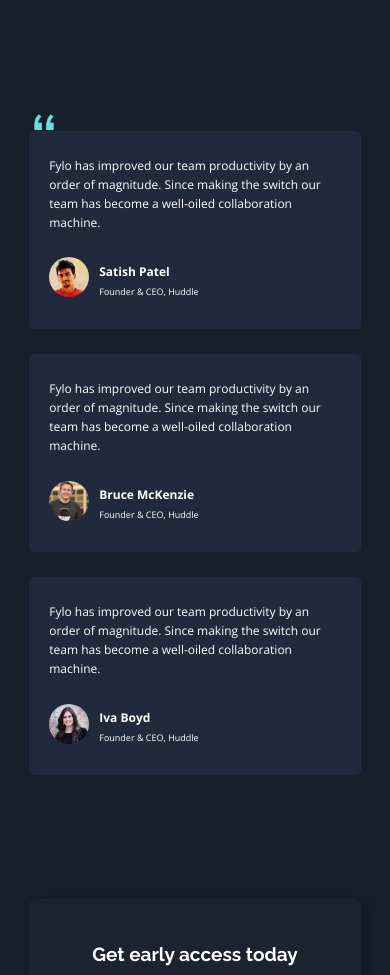
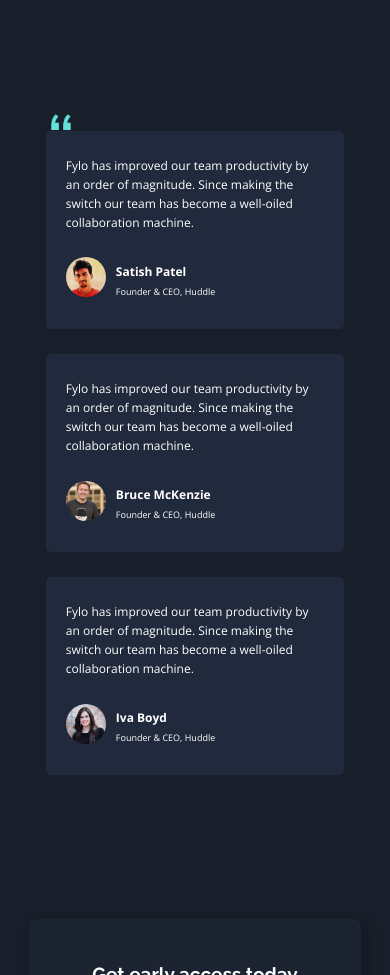
Before and after one commit to PolinaKerkenyakova/fylo-dark-theme-landing-page, a website: page index.html in a window 390 px wide. Shown: the part 2440-3415 px from the top of the page. Drawn offline with nearby package versions, Linux system fonts and the light colour scheme.

Commit message:
Add mobile style adjustments

```diff
--- a/src/styles/sass/layout/section-testimonials.scss
+++ b/src/styles/sass/layout/section-testimonials.scss
@@ -1,7 +1,9 @@
 .testimonials {
   text-align: left;
   position: relative;
-  margin: 6rem 0 25rem 0;
+  margin: 6rem 0 27rem 0;
+  width: 90%;
+  margin-inline: auto;
 
   &::before {
     content: "";
```
Also changed, not shown: src/styles/css/style.css, 1 other file.
